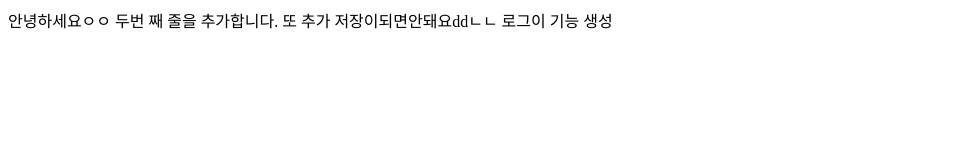
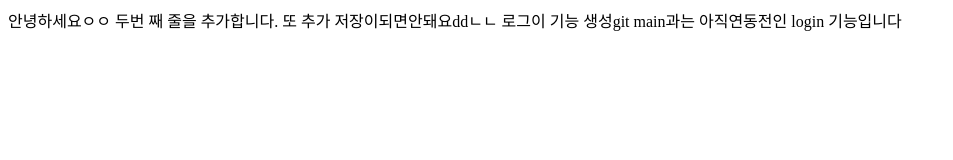
Before and after one commit to ryansmj/github-practice, a plain HTML site: page index.html in a window 1280 px wide. Shown: the whole page, without its empty margins (0-953 px from the left). Drawn offline with Linux system fonts and the light colour scheme.

Commit message:
login만 추가

```diff
--- a/index.html
+++ b/index.html
@@ -10,6 +10,7 @@
     두번 째 줄을 추가합니다.
     또 추가
     저장이되면안돼요ddㄴㄴ
-    로그이 기능 생성
+    로그이 기능 생성git
+    main과는 아직연동전인 login 기능입니다
 </body>
 </html>
```
